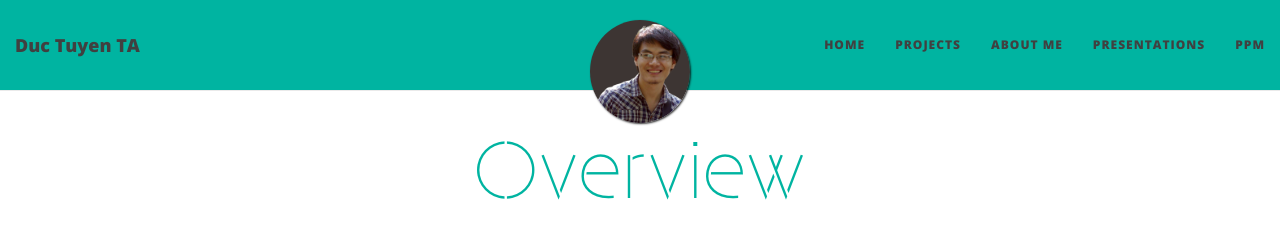
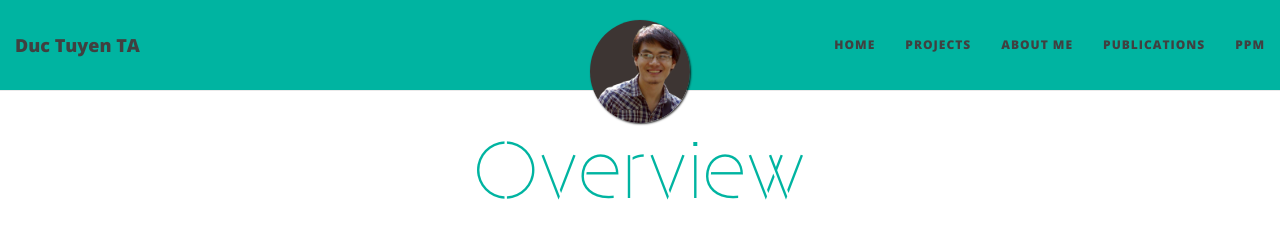
Before and after one commit to tuyenta/tuyenta.github.io, a Jekyll site: the page built from index.html, in a window 1280 px wide. Shown: the top 230 px of the page. Built offline with Jekyll 4.4.1, drawn with Linux system fonts in a browser that asks for light colours; nearby versions of some CDN libraries; the list of posts is cut into pages by our own code.

Commit message:
Update _config.yml

```diff
--- a/_config.yml
+++ b/_config.yml
@@ -30,7 +30,7 @@ navbar-links:
   Home: ""
   Projects: "projects"
   About Me: "aboutme"
-  Presentations: "presentations"
+  Publications: "publication"
   PPM: "ppm"
 
 # --- Footer options --- #
```
